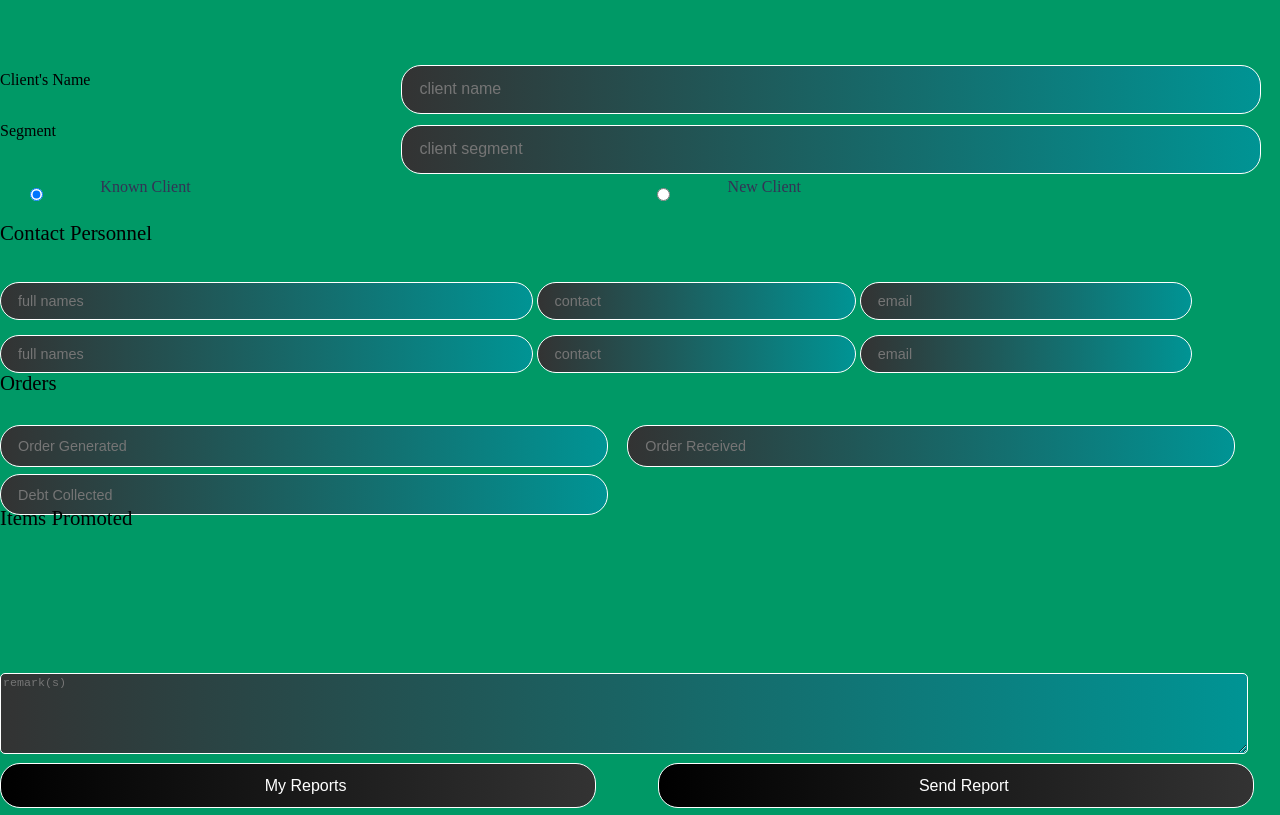
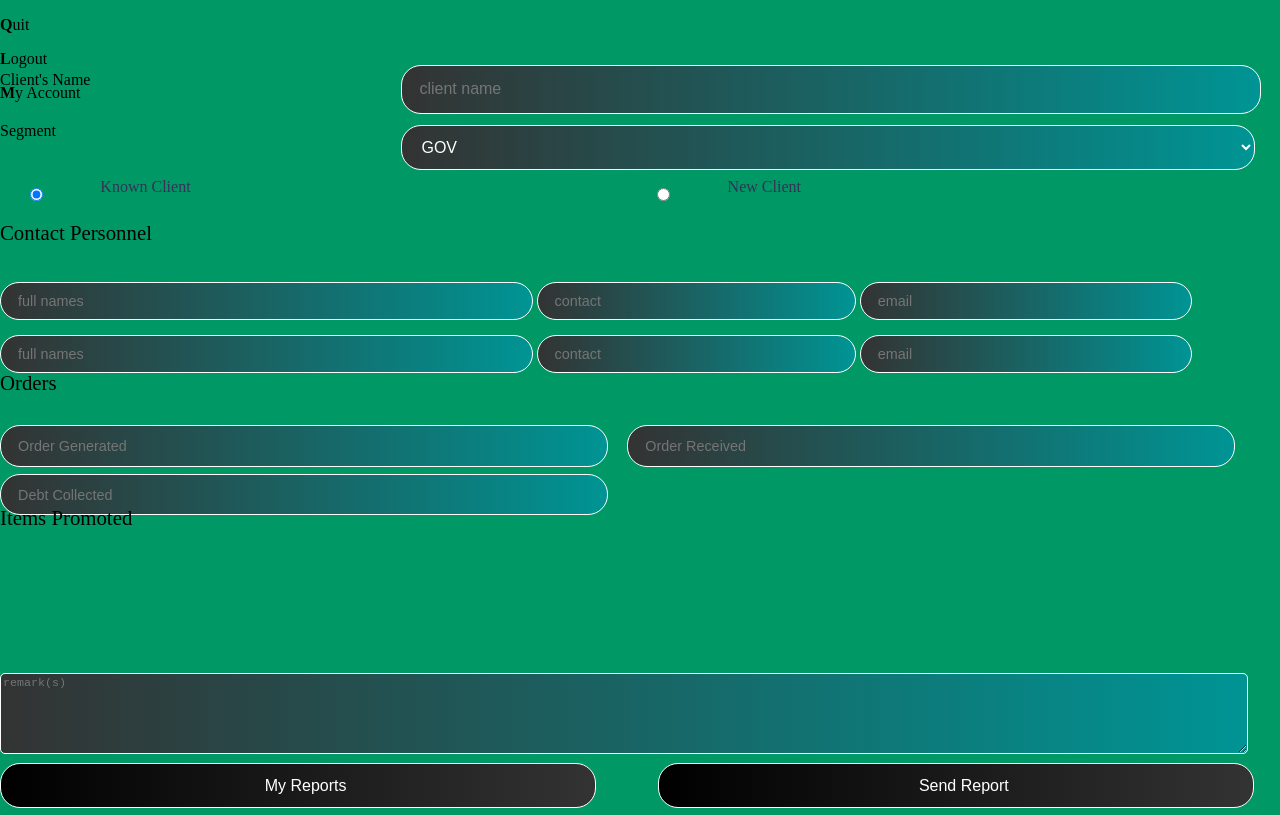
Before and after one commit to glayn2bukman/jms, a plain HTML site: page salesrep.html in a window 1280 px wide. Drawn offline with Linux system fonts and the light colour scheme.

Commit message:
Add files via upload

```diff
--- a/salesrep.html
+++ b/salesrep.html
@@ -7,14 +7,25 @@
     </head>
 
     <body>
-        <p class="bars" id="menu"></p>
+        <p class="bars" id="menu">
+            <p class="menu_item" id="quit"><b>Q</b>uit</p>
+            <p class="menu_item" id="logout"><b>L</b>ogout</p>
+            <p class="menu_item" id="my_account"><b>M</b>y Account</p>
+        </p>
 
         <form id="main_form">
             <p id="client_label">Client's Name<p>
             <input type="text" id="client" name="client" class="round_corners" placeholder="client name" required/>
 
             <p id="segment_label">Segment<p>
-            <input type="text" name="client_category" id="client_category" class="round_corners" placeholder="client segment" required/>
+                <!--
+                <input type="text" name="client_category" id="client_category" class="round_corners" placeholder="client segment" required/>
+                -->
+            <select name="client_category" id="client_category" class="round_corners" required/>
+                <option value="gov">GOV</option>
+                <option value="ngo">NGO</option>
+                <option value="private">PRIVATE</option>
+            </select>
 
             <!-- select "known client" by default -->
             <p id="known_client_label">Known Client</p>
```
